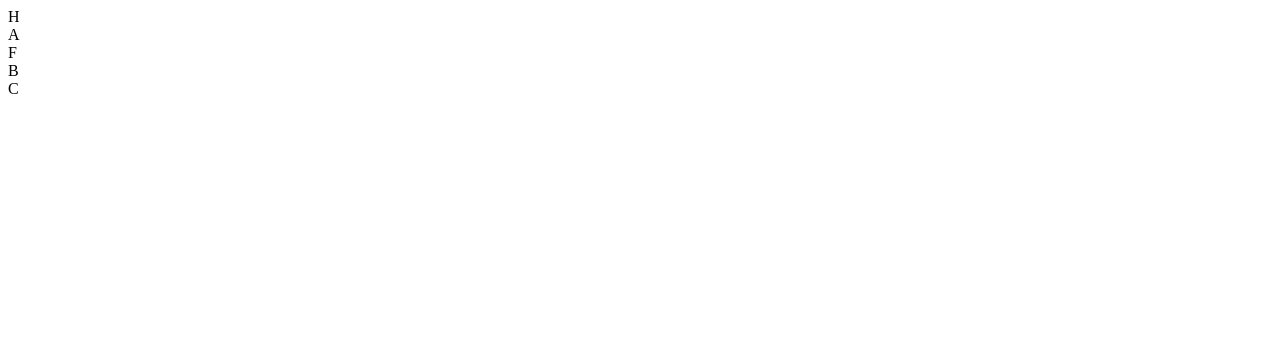
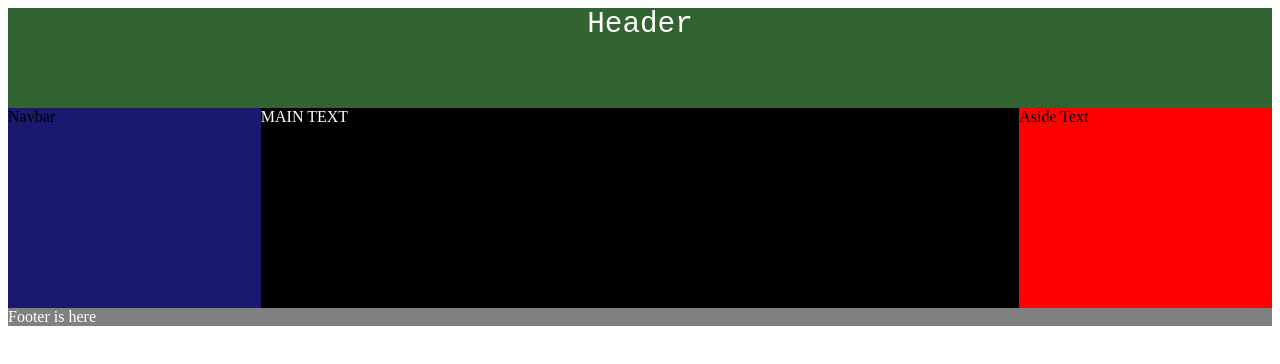
Before and after one commit to Dr0nhp/smaller-projects, a plain HTML site: page Saison/Saison.html in a window 1280 px wide. Drawn offline with Linux system fonts and the light colour scheme.

Commit message:
added new Project

```diff
--- a/Saison/Saison.html
+++ b/Saison/Saison.html
@@ -8,11 +8,13 @@
 </head>
 <body>
 
-<div class="h">H</div>
-<div class="a">A</div>
-<div class="f">F</div>
-<div class="b">B</div>
-<div class="c">C</div>
+
+<div class="header">Header</div>
+<div class="content">MAIN TEXT</div>
+<div class="aside">Aside Text</div>
+<div class="nav">Navbar</div>
+<div class="footer">Footer is here</div>
+
 
 
 </body>
--- a/Saison/css_saison.css
+++ b/Saison/css_saison.css
@@ -1,19 +1,54 @@
-.container {
-    display: grid;
-    grid-template-columns: auto 1fr;
-    grid-template-rows: 200px 2fr 1fr;
-    gap: 2px 2px;
-    background-color: brown;
-}
+body
+    {
+        display: grid;
+        grid:   "h h h"
+                "a b c"
+                "f f f";
+        grid-template-columns: 20% 1fr 20%;
+        grid-template-rows: 100px 200px 1fr;
 
+    }
 
+.content
+    {
+        grid-area: b;
+        min-width: 12em;
+        background-color: black;
+        color: white;
 
-main { display: grid;
-    grid: "h h h"
-          "a b c"
-          "f f f";
-    grid-template-columns: auto 1fr 20%; }
+    }
 
-article { grid-area: b; min-width: 12em;     }
-nav     { grid-area: a; /* auto min-width */ }
-aside   { grid-area: c; min-width: 12em;     }
+.nav
+    {
+        grid-area: a;
+        background-color: midnightblue;
+
+    }
+
+.aside
+    {
+        grid-area: c;
+        min-width: 12em;
+        background-color: red;
+
+    }
+
+.header
+    {
+        grid-area: h;
+        height: 200px;
+        background-color: rgb(50, 100, 50);
+        color: white;
+        text-align: center;
+        font-family: monospace;
+        font-size: 22pt;
+
+        }
+
+.footer
+    {
+        grid-area: f;
+        background-color: grey;
+        color: white;
+
+    }
```
